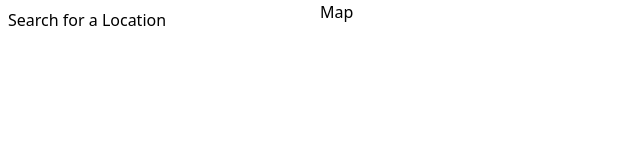
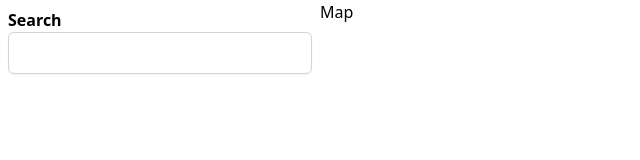
Before and after one commit to TarasMamch/location-search, a React (Vite) app: page / in a window 1280 px wide. Shown: the top 160 px of the page, without its empty margins (0-640 px from the left). Built offline with nearby package versions, Linux system fonts and the light colour scheme.

Commit message:
set up search function

```diff
--- /dev/null
+++ b/src/api/search.ts
@@ -0,0 +1,31 @@
+import type { Place } from "./Place"
+
+interface SearchResponse {
+    features: {
+        geometry: {
+            coordinates: number[]
+        }
+        properties: {
+            place_id: number
+            display_name: string
+        }
+    }
+}
+
+export const search = async (term: string) => {
+    const res = await fetch(
+        `https://nominatim.openstreetmap.org/search?q=${term}&forman=geojson&addressdetail=1&layer=address&limit=5`
+    )
+    const data: SearchResponse = await res.json()
+
+    const places: Place[] = data.features.map((feature) => {
+        return {
+            id: feature.properties.place_id,
+            name: feature.properties.display_name,
+            longitude: feature.geometry.coordinates[0],
+            latitude: feature.geometry.coordinates[1],
+        };
+    });
+
+    return places
+}
--- a/src/components/LocationSearch.tsx
+++ b/src/components/LocationSearch.tsx
@@ -1,12 +1,32 @@
 import type { Place } from "../api/Place"
 import { useState } from "react"
+import { search } from "../api/search"
 
 interface LocationSearchProps {
     onPlaceClick: (place: Place) => void
 }
 
 export default function LocationSearch({ onPlaceClick }: LocationSearchProps) {
+    const [term, setTerm] = useState('')
     const [places, setPlaces] = useState<Place[]>([])
 
-    return <div>Search for a Location</div>
+    const handleSubmit = async (event: React.FormEvent<HTMLFormElement>) => {
+        event.preventDefault()
+
+        await search(term)
+    }
+
+    return <div>
+        <form onSubmit={handleSubmit}>
+            <label className="font-bold" htmlFor="term">
+                Search
+            </label>
+            <input
+                className="border border-gray-300 rounded-md shadow-sm focus:border-indigo-500 px-4 py-2 w-full"
+                id="term"
+                value={term}
+                onChange={e => setTerm(e.target.value)}
+            />
+        </form>
+    </div>
 }
```
Also changed, not shown: package.json (line endings or trailing spaces).
